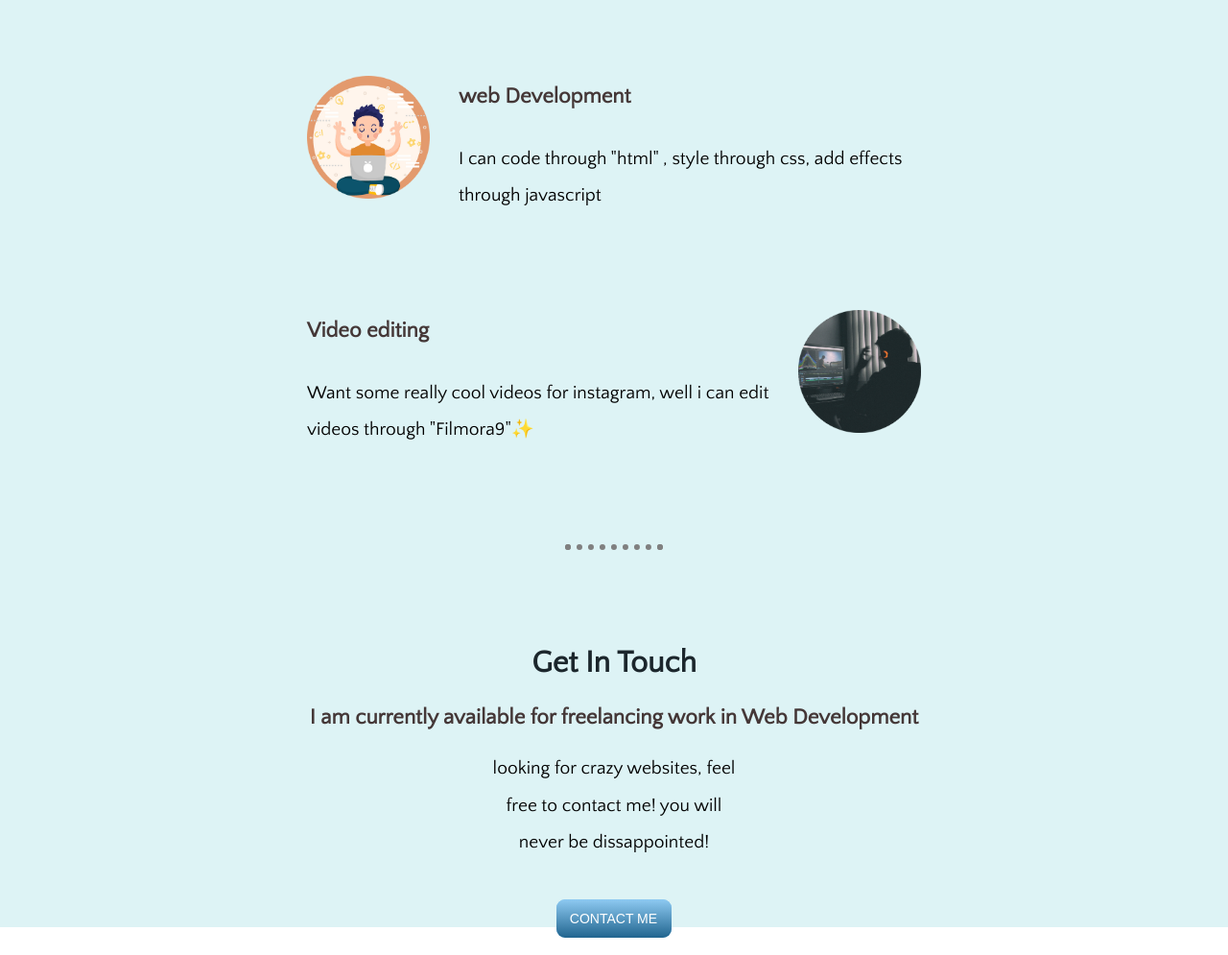
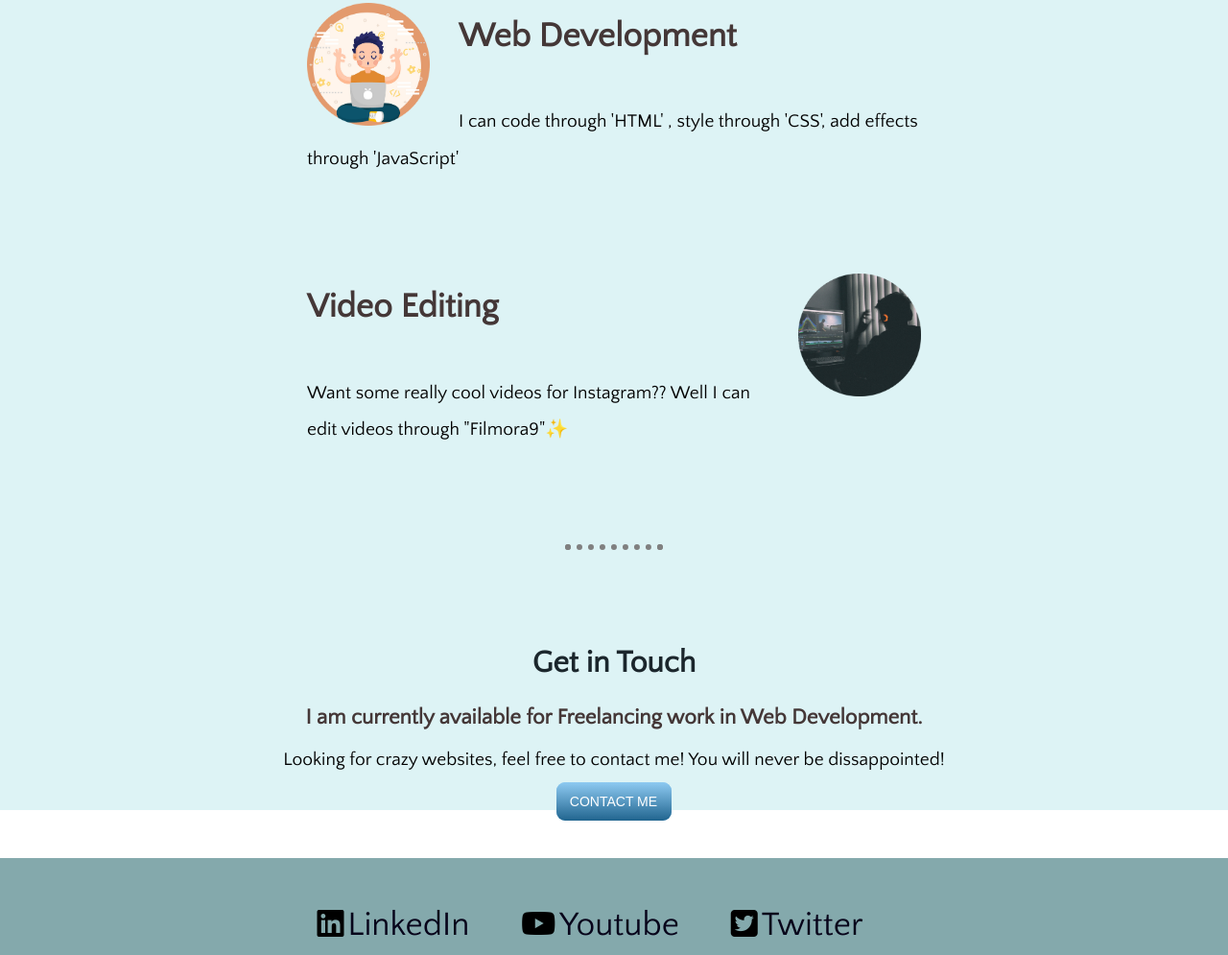
Before and after one commit to rakshitnayak/csscv, a plain HTML site: page index.html in a window 1280 px wide. Shown: the part 1145-2140 px from the top of the page at 96% size. Drawn offline with Linux system fonts and the light colour scheme.

Commit message:
Visual Upgrade

```diff
--- a/css/style.css
+++ b/css/style.css
@@ -78,6 +78,12 @@ float: left;
   text-align: left;
   line-height: 2;
 }
+.skill-row h3{
+  font-size: 2.2rem;
+}
+.skill-row p{
+  width: 105%;
+}
 .middle-container{
   background-color:#ddf3f5;
 }
@@ -87,10 +93,10 @@ float: left;
   background-color: #84a9ac;
   padding: 50px 0 50px;
 }
-
 .footer-link{
+  font-size: 2.2rem;
   color:#07031a;
-  margin: 10px 50px;
+  margin: 10px 50px 10px 0;
   text-decoration: none;
 }
 
@@ -114,15 +120,16 @@ hr{
 }
 
 .intro{
-  width:30%;
+  width:65%;
   margin:auto auto 50px auto;
 }
 .skills{
   margin-top: 50px;
 }
 .contacttext{
-  width:20%;
-  margin:20px auto 50px auto;
+  width:55%;
+  line-height: 100%;
+  margin: 20px auto 25px auto;
 }
 
 .btn{
--- a/index.html
+++ b/index.html
@@ -7,12 +7,13 @@
     <link rel="icon" href="favicon.ico">
     <link href="https://fonts.googleapis.com/css2?family=Acme&family=Quattrocento+Sans&display=swap" rel="stylesheet">
   </head>
+  <body>
     <div class=" top-container">
       <img class="topcloud" src="images/cloud.png" alt="">
       <h1> RDsOn</h1>
-    <p class="sub"> <span class="span">Youtuber</span>| Engineer</p>
-    <img  class = "bottomcloud" src="images/cloud.png" alt="">
-    <img  class= "left cloud" src="images/cloud.png" alt="">
+      <p class="sub"> <span class="span">Youtuber</span> | <span class="span">Engineer</span></p>
+      <img  class = "leftcloud" src="images/cloud.png" alt="">
+      <img  class= "bottomcloud" src="images/cloud.png" alt="">
     </div>
 
     <div class="middle-container">
@@ -26,35 +27,37 @@
         <h2>My Skills.</h2>
         <div class="skill-row">
           <img class="skillimage"  src="images/skillimage.png" alt="">
-        <h3>web Development</h3>
-        <p>I can code through "html" , style through css, add effects through javascript</p>
+          <h3>Web Development</h3>
+          <p>I can code through 'HTML' , style through 'CSS', add effects through 'JavaScript'</p>
         </div>
         <div class="skill-row">
           <img class="skilledit" src="images/skilledit.png" alt="">
-        <h3>Video editing</h3>
-        <p>Want some really cool videos for instagram, well i can edit videos through "Filmora9"✨</p>
+          <h3>Video Editing</h3>
+          <p>Want some really cool videos for Instagram?? Well I can edit videos through "Filmora9"✨</p>
         </div>
       </div>
       <hr>
       <div class="contact-me">
-      <h2>Get In Touch</h2>
-      <h3>I am currently available for freelancing work in Web Development </h3>
-      <p class="contacttext">looking for crazy websites, feel free to contact me! you will never be dissappointed!</p>
+        <h2>Get in Touch</h2>
+        <h3>I am currently available for Freelancing work in Web Development.</h3>
+        <p class="contacttext">Looking for crazy websites, feel free to contact me! You will never be dissappointed!</p>
         <a class="btn" href="mailto:rdsonnn@gmail.com">CONTACT ME</a>
       </div>
     </div>
 
 
     <div class="bottom-container">
+      <i class="fab fa-linkedin fa-2x" id="lg-screen"></i>
       <a class="footer-link" href="https://www.linkedin.com/in/rakshit-nayak-515932182/">LinkedIn</a>
+      <i class="fab fa-youtube fa-2x"></i>
       <a class="footer-link" href="https://www.youtube.com/c/RDsOn">Youtube</a>
+      <i class="fab fa-twitter-square fa-2x"></i>
       <a class="footer-link" href="https://twitter.com/rdeditson">Twitter</a>
       <p class="copyright">© 2020 RAKSHIT NAYAK</p>
     </div>
 
+    <script src="https://kit.fontawesome.com/6ba961147d.js" crossorigin="anonymous"></script>
 
-
-  <body>
 
   </body>
 </html>
```
Lines whose indentation alone changed are shown as unchanged.
